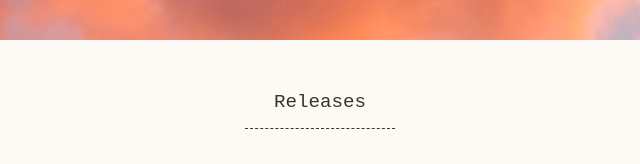
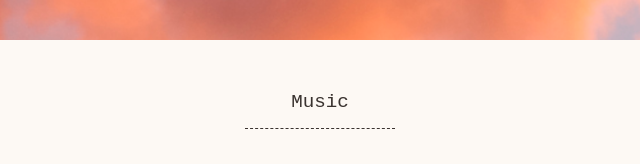
Before and after one commit to Svallingson/svallingson.github.io, a plain HTML site: page music.html in a window 1280 px wide. Shown: the part 439-603 px from the top of the page, 320-960 px from the left. Drawn offline with Linux system fonts and the light colour scheme.

Commit message:
Update music.html

```diff
--- a/music.html
+++ b/music.html
@@ -24,7 +24,7 @@
          </nav>
       </header>
       <article class="information">
-        <h1>Releases</h1>
+        <h1>Music</h1>
         <div id="sunburst" class="album">
           <figure class="album-cover">
             <img src="images/sunburst.png" alt="Sunburst" title="Sunburst (2015)" width="200px" />
```
